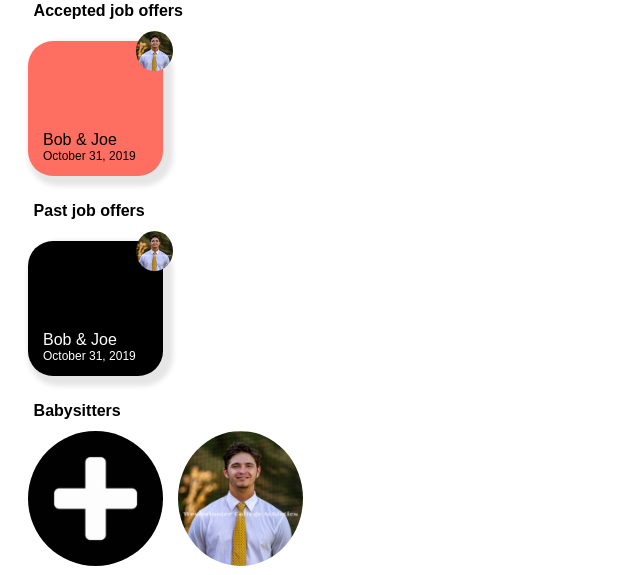
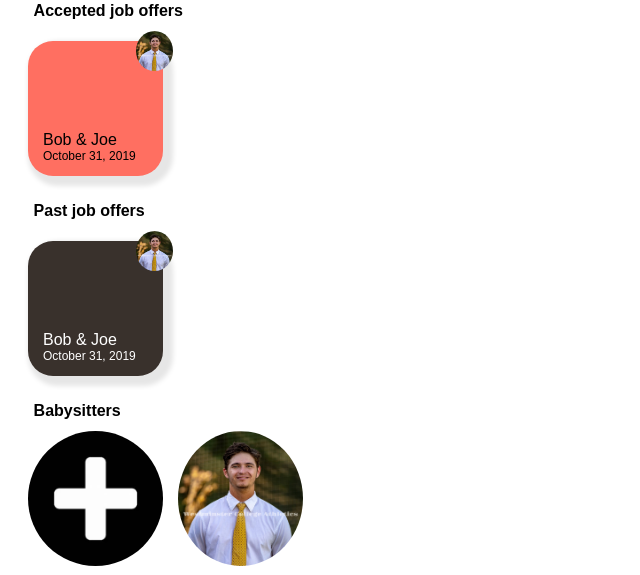
Before and after one commit to ElderGnomeChild/ParkCitySitters, a Django app: page /sit/adminHome in a window 1280 px wide. Shown: the part 339-914 px from the top of the page, without its empty margins (0-640 px from the left). Run offline with Django 3.2, Linux system fonts and the light colour scheme.

Commit message:
changed black to brown on job boxes

```diff
--- a/DjangoSite/static/sit/adminHome.css
+++ b/DjangoSite/static/sit/adminHome.css
@@ -135,7 +135,7 @@ body{
 }
 
 #AJbox:hover {
-    background-color: black;
+    background-color: #39312c;
     color: #ffb6af;
 }
 
@@ -148,7 +148,7 @@ body{
     width: 135px;
     box-shadow: 5px 5px 5px 5px #e6e6e6;
     color: #ffffff;
-    background-color: black;
+    background-color: #39312c;
 }
 
 #PaJbox:hover {
--- a/DjangoSite/static/sit/profile.css
+++ b/DjangoSite/static/sit/profile.css
@@ -209,7 +209,7 @@ a{
 
 #AJbox:hover {
 
-    background-color: black;
+    background-color: #39312c;
 
     color: #ffb6af;
 
@@ -235,7 +235,7 @@ a{
 
     color: #ffffff;
 
-        background-color: black;
+        background-color: #39312c;
 
     }
 
@@ -245,7 +245,7 @@ a{
 
     background-color: #ffffff;
 
-    color: black;
+    color: #39312c;
 
 }
 .box_text {
--- a/DjangoSite/static/sit/sitterHome.css
+++ b/DjangoSite/static/sit/sitterHome.css
@@ -125,7 +125,7 @@ body{
 }
 
 #AJbox:hover {
-    background-color: black;
+    background-color: #39312c;
     color: #ffb6af;
 }
 
@@ -138,7 +138,7 @@ body{
     width: 135px;
     box-shadow: 5px 5px 5px 5px #e6e6e6;
     color: #ffffff;
-    background-color: black;
+    background-color: #39312c;
 }
 
 #PaJbox:hover {
```
